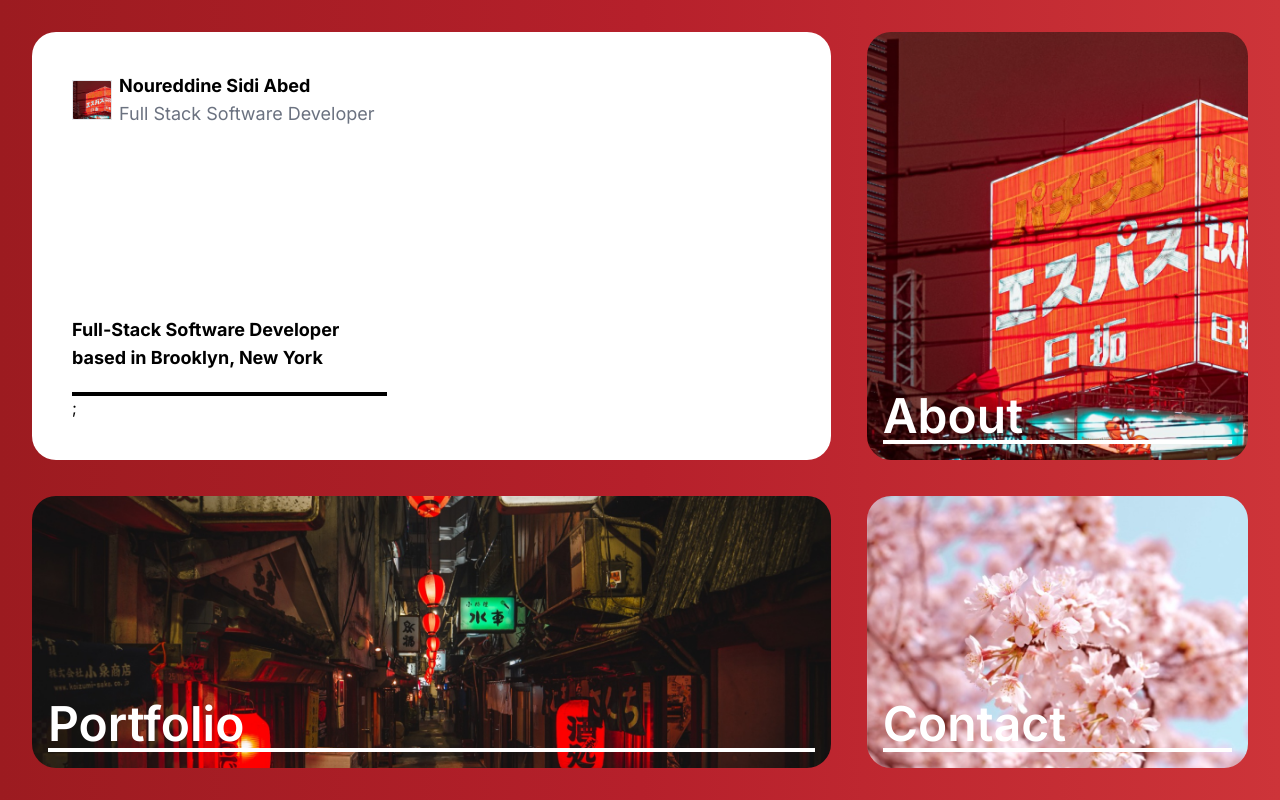
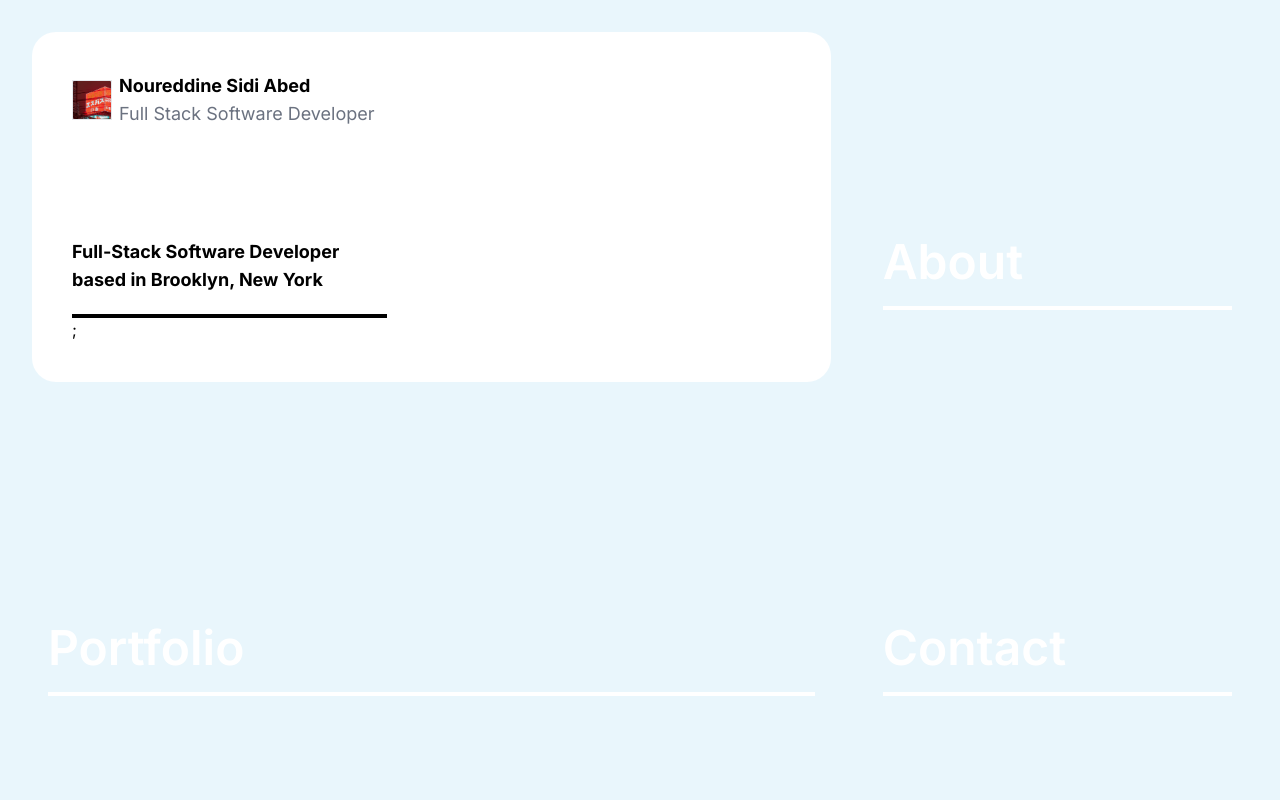
Before and after one commit to Noureddine-prg/portfolio-website, a Next.js app: page / in a window 1280 px wide. Built offline with nearby package versions, Linux system fonts and the light colour scheme.

Commit message:
Refactored home page code, created two new components to reduce amount of code

```diff
--- a/src/app/page.tsx
+++ b/src/app/page.tsx
@@ -1,75 +1,28 @@
-import {
-  Details,
-  CardTitle,
-  BodyText,
-} from "@components/components/Typography";
+import GreetingCard from "@components/components/LandingCards/greetingCard";
+import LandingCard from "@components/components/LandingCards/landingCard";
 import Line from "@widgets/widgets/horizontalLine";
 import Link from "next/link";
 
 export default function Home() {
   return (
-    <div className=" flex justify-center w-screen h-screen p-8 bg-gradient-to-r from-[#9C1B20] via-[#B6202B] to-[#CD3439]">
-      <div className="grid lg:grid-cols-3 grid-cols-1 gap-9 w-full h-full max-w-[1440px] max-h-screen">
+    <div className=" flex justify-center w-screen h-screen p-8 bg-[#E9F6FC]">
+      <div className="grid lg:grid-cols-3 grid-cols-1 gap-9 w-full h-full auto-rows-fr max-h-screen">
         {/* Greeting Card */}
-
-        <div className="lg:col-span-2 bg-white rounded-3xl p-10 flex lg:flex-row flex-col-reverse lg:justify-end ">
-          {/* Left Content Container */}
-          <div className="w-full lg:w-1/2 h-full pr-11 flex flex-col">
-            <div className="flex flex-row items-center justify-center lg:justify-start">
-              {/* Profile Image div */}
-              <div className="w-10 h-10 bg-[url('/aboutImage.png')] bg-cover bg-center mr-[7px] border"></div>
-              <div className="flex flex-col align-bottom">
-                <Details>Noureddine Sidi Abed</Details>
-                <BodyText>Full Stack Software Developer</BodyText>
-              </div>
-            </div>
-
-            <div className="mt-auto flex flex-col">
-              <Details>
-                Full-Stack Software Developer based in Brooklyn, New York
-              </Details>
-              <div className="h-1 w-full bg-black mt-5  flex" />;
-            </div>
-          </div>
-
-          <div className="w-full lg:w-1/2 h-full"></div>
-        </div>
+        <GreetingCard />
 
         {/* About Card */}
-
-        <Link
-          className="bg-[url('/aboutImage.png')] bg-cover bg-center p-4 rounded-3xl flex flex-col hover:opacity-75 "
-          href="/about"
-        >
-          <div className="mt-auto">
-            <CardTitle> About </CardTitle>
-            <Line />
-          </div>
-        </Link>
-
-        {/* Row 2 */}
+        <LandingCard color="#054244" pageRoute="/about" cardText="About" />
 
         {/* Portfolio Card */}
-        <Link
-          href="/portfolio"
-          className="bg-[url('/portfolioImage.png')] lg:col-span-2 p-4 rounded-3xl flex flex-col bg-cover bg-center hover:opacity-75  max-h-[456px]"
-        >
-          <div className="mt-auto">
-            <CardTitle>Portfolio</CardTitle>
-            <Line />
-          </div>
-        </Link>
+        <LandingCard
+          color="#2568E9"
+          pageRoute="/portfolio"
+          width="col-span-2"
+          cardText="Portfolio"
+        />
 
         {/* Contact Card */}
-        <Link
-          href="/contact"
-          className="bg-[url('/contactImage.png')]  bg-cover bg-center p-4 rounded-3xl flex flex-col hover:opacity-75 max-h-[456px]"
-        >
-          <div className="mt-auto">
-            <CardTitle>Contact</CardTitle>
-            <Line />
-          </div>
-        </Link>
+        <LandingCard color="#F2D22C" pageRoute="/contact" cardText="Contact" />
       </div>
     </div>
   );
--- /dev/null
+++ b/src/components/LandingCards/greetingCard.tsx
@@ -0,0 +1,35 @@
+import {
+  Details,
+  CardTitle,
+  BodyText,
+} from "@components/components/Typography";
+
+export default function GreetingCard() {
+  return (
+    <>
+      {/* Intro Card */}
+      <div className="lg:col-span-2 bg-white rounded-3xl p-10 flex lg:flex-row flex-col-reverse lg:justify-end">
+        {/* Left Content Container */}
+        <div className="w-full lg:w-1/2 h-full pr-11 flex flex-col">
+          <div className="flex flex-row items-center justify-center lg:justify-start">
+            {/* Profile Image div */}
+            <div className="w-10 h-10 bg-[url('/aboutImage.png')] bg-cover bg-center mr-[7px] border"></div>
+            <div className="flex flex-col align-bottom">
+              <Details>Noureddine Sidi Abed</Details>
+              <BodyText>Full Stack Software Developer</BodyText>
+            </div>
+          </div>
+
+          <div className="mt-auto flex flex-col">
+            <Details>
+              Full-Stack Software Developer based in Brooklyn, New York
+            </Details>
+            <div className="h-1 w-full bg-black mt-5 flex" />;
+          </div>
+        </div>
+
+        <div className="w-full lg:w-1/2 h-full"></div>
+      </div>
+    </>
+  );
+}
--- /dev/null
+++ b/src/components/LandingCards/landingCard.tsx
@@ -0,0 +1,33 @@
+import {
+  Details,
+  CardTitle,
+  BodyText,
+} from "@components/components/Typography";
+
+import Line from "@widgets/widgets/horizontalLine";
+import Link from "next/link";
+
+interface ILandingCard {
+  color: string;
+  pageRoute: string;
+  cardText: string;
+  width?: string;
+  icon?: string;
+  hiddenText?: string;
+}
+
+export default function LandingCard(props: ILandingCard) {
+  return (
+    <>
+      <Link
+        className={`bg-[${props.color}] lg:${props.width} p-4 rounded-3xl flex flex-col hover:opacity-75`}
+        href={`${props.pageRoute}`}
+      >
+        <div className="mt-auto pb-14">
+          <CardTitle>{props.cardText}</CardTitle>
+          <Line />
+        </div>
+      </Link>
+    </>
+  );
+}
--- a/src/components/Typography/index.tsx
+++ b/src/components/Typography/index.tsx
@@ -1,6 +1,6 @@
 export function CardTitle(props: any) {
   return (
-    <h2 className="text-5xl font-semibold text-white">{props.children}</h2>
+    <h2 className="text-5xl font-semibold text-white z-2">{props.children}</h2>
   );
 }
 
--- a/src/widgets/horizontalLine.tsx
+++ b/src/widgets/horizontalLine.tsx
@@ -1,3 +1,3 @@
 export default function Line() {
-  return <div className="h-1 w-full bg-white mb-6 mt-4"></div>;
+  return <div className="h-1 w-full bg-white mb-5 mt-5"></div>;
 }
```
